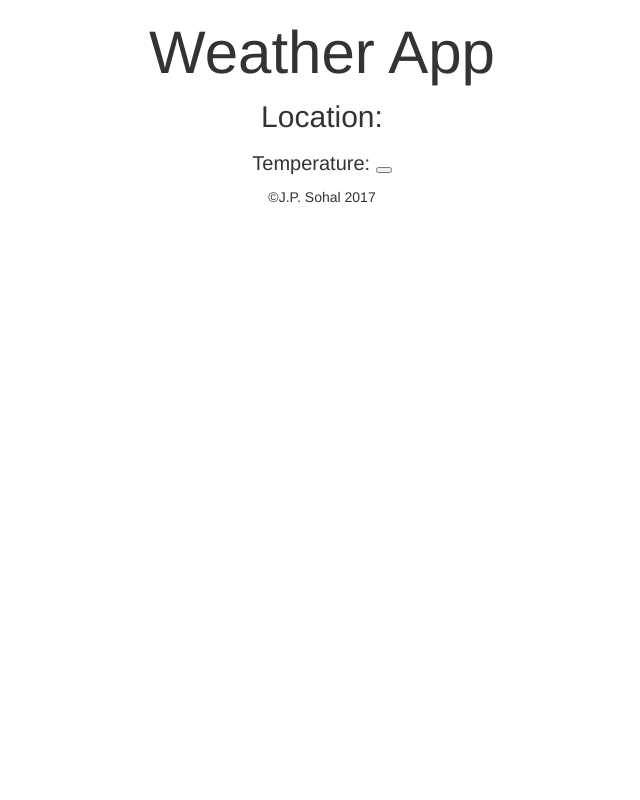
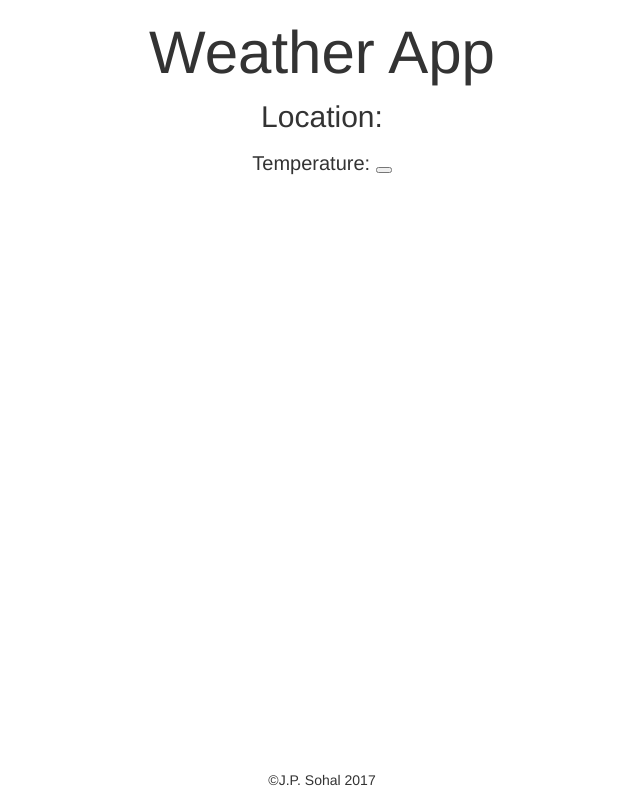
Before and after one commit to sohalj/Weather, a plain HTML site: page index.html in a window 1280 px wide. Shown: the whole page, without its empty margins (318-958 px from the left). Drawn offline with nearby package versions, Linux system fonts and the light colour scheme.

Commit message:
updated footer

```diff
--- a/main.js
+++ b/main.js
@@ -11,6 +11,9 @@ function loadDoc(lat, lon) {
       document.getElementById("picture").innerHTML = "<img class='img-responsive pic' src=" + r.weather[0].icon + ">";
       document.getElementById("description").innerHTML = r.weather[0].description;
       document.getElementById("symbol").innerHTML = "&#8451";
+    }
+    else{
+      console.log("Error", xmlhttp.statusText)
     }
   };
   weather.open("GET", "https://fcc-weather-api.glitch.me/api/current?lat=" + lat + "&" + "lon=" + lon, true);
--- a/mystyle.css
+++ b/mystyle.css
@@ -21,3 +21,17 @@
 .description{
 	font-size: 20px;
 }
+
+.container{  /*Used flex and html and body css used to keep footer on bottom*/
+	flex:1;
+}
+
+html{
+	height: 100%;
+}
+
+body{
+	display: flex;
+  	flex-direction: column;
+  	min-height: 100%;
+}
```
